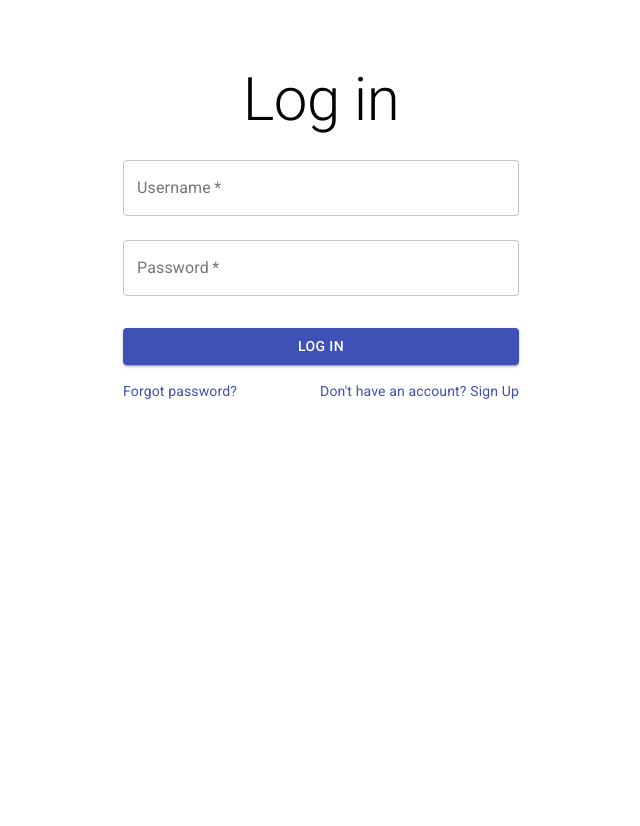
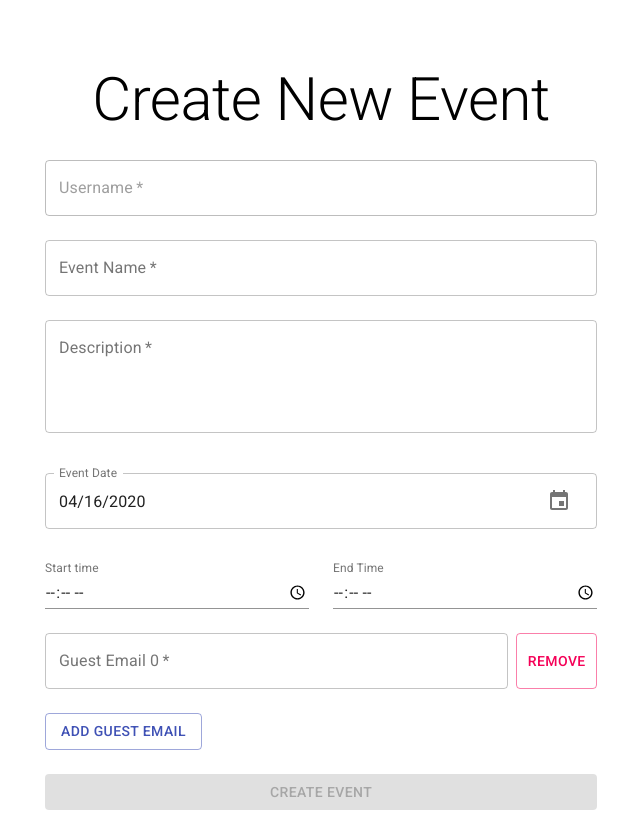
Before and after one commit to skb1129/calendar-app, a React app in the folder client/: page /event in a window 1280 px wide. Before the commit this address led to /login. Shown: the whole page, without its empty margins (319-959 px from the left). Before the commit the page ends 800 px from the top, so only its background shows below. Built offline with nearby package versions, Linux system fonts and the light colour scheme.

Commit message:
auth fix & create event call

```diff
--- a/client/src/App.jsx
+++ b/client/src/App.jsx
@@ -11,6 +11,18 @@ import Home from "./components/Home";
 import ScheduleForm from "./components/ScheduleForm";
 import TopBar from "./components/TopBar";
 import EventForm from "./components/EventForm";
+
+const PRIVATE_ROUTES = {
+  HOME: "/",
+  SCHEDULE: "/schedule",
+  EVENT: "/event",
+};
+
+const OPEN_ROUTES = {
+  LOGIN: "/login",
+  SIGNUP: "/signup",
+  EVENT: "/event",
+};
 
 function PrivateRoute({ component: Component, ...rest }) {
   const { isAuthenticated, loading } = useAuth();
@@ -32,13 +44,13 @@ function PrivateRoute({ component: Component, ...rest }) {
 
 function App() {
   return (
-    <AuthProvider>
+    <AuthProvider privateRoutes={Object.values(PRIVATE_ROUTES)} openRoutes={Object.values(OPEN_ROUTES)}>
       <Switch>
-        <PrivateRoute exact path="/" component={Home} />
-        <PrivateRoute exact path="/schedule" component={ScheduleForm} />
-        <Route exact path="/login" component={Login} />
-        <Route exact path="/signup" component={Signup} />
-        <Route exact path="/event" component={EventForm} />
+        <PrivateRoute exact path={PRIVATE_ROUTES.HOME} component={Home} />
+        <PrivateRoute exact path={PRIVATE_ROUTES.SCHEDULE} component={ScheduleForm} />
+        <Route exact path={OPEN_ROUTES.LOGIN} component={Login} />
+        <Route exact path={OPEN_ROUTES.SIGNUP} component={Signup} />
+        <Route exact path={OPEN_ROUTES.EVENT} component={EventForm} />
         <Redirect to="/" />
       </Switch>
     </AuthProvider>
--- a/client/src/components/EventForm.jsx
+++ b/client/src/components/EventForm.jsx
@@ -1,6 +1,7 @@
-import React, { useState } from "react";
+import React, { useCallback, useState } from "react";
+import format from "date-fns/format";
+
 import DateFnsUtils from "@date-io/date-fns";
-
 import { makeStyles } from "@material-ui/core/styles";
 import Typography from "@material-ui/core/Typography";
 import Grid from "@material-ui/core/Grid";
@@ -9,6 +10,8 @@ import Button from "@material-ui/core/Button";
 import CircularProgress from "@material-ui/core/CircularProgress";
 import Container from "@material-ui/core/Container";
 import { KeyboardDatePicker, MuiPickersUtilsProvider } from "@material-ui/pickers";
+
+import api from "../utils/api";
 
 const initialDate = new Date();
 initialDate.setHours(0, 0, 0, 0);
@@ -32,11 +35,11 @@ const useStyles = makeStyles((theme) => ({
   },
   emailInput: {
     width: "100%",
-    marginRight: theme.spacing(1)
+    marginRight: theme.spacing(1),
   },
 }));
 
-function EventForm() {
+function EventForm({ location }) {
   const classes = useStyles();
   const [name, setName] = useState("");
   const [description, setDescription] = useState("");
@@ -46,13 +49,61 @@ function EventForm() {
   const [guestEmails, setGuestEmails] = useState([""]);
   const [error, setError] = useState("");
   const [loading, setLoading] = useState(false);
+  const username = new URLSearchParams(location.search).get("username") || "";
+
+  const valid =
+    username &&
+    name &&
+    description &&
+    selectedDate &&
+    selectedDate >= initialDate &&
+    startTime &&
+    endTime &&
+    startTime < endTime &&
+    guestEmails.length &&
+    guestEmails.reduce((acc, cv) => acc && cv, true);
+
+  const onSubmit = useCallback(
+    async (event) => {
+      event.preventDefault();
+      if (!valid) return;
+      setLoading(true);
+      try {
+        await api.post("/event", {
+          username,
+          name,
+          description,
+          date: format(selectedDate, "yyyy-MM-dd"),
+          startTime,
+          endTime,
+          guestEmails,
+        });
+        setLoading(false);
+      } catch (e) {
+        setError("An error occurred while trying to create event.");
+        setLoading(false);
+      }
+    },
+    [username, valid, setLoading, name, description, selectedDate, startTime, endTime, guestEmails]
+  );
 
   return (
     <Container component="main" maxWidth="sm">
       <div className={classes.paper}>
         <Typography variant="h2">Create New Event</Typography>
-        <form className={classes.form}>
+        <form className={classes.form} onSubmit={onSubmit}>
           <Grid container spacing={3}>
+            <Grid item xs={12}>
+              <TextField
+                disabled
+                required
+                fullWidth
+                value={username}
+                name="username"
+                variant="outlined"
+                label="Username"
+              />
+            </Grid>
             <Grid item xs={12}>
               <TextField
                 required
@@ -141,10 +192,14 @@ function EventForm() {
                     variant="outlined"
                     label={`Guest Email ${key}`}
                   />
-                  <Button variant="outlined" color="secondary" onClick={() => {
-                    state.splice(Number(key), 1);
-                    setGuestEmails(state);
-                  }}>
+                  <Button
+                    variant="outlined"
+                    color="secondary"
+                    onClick={() => {
+                      state.splice(Number(key), 1);
+                      setGuestEmails(state);
+                    }}
+                  >
                     Remove
                   </Button>
                 </Grid>
@@ -162,7 +217,7 @@ function EventForm() {
             </Typography>
           )}
           <Button
-            disabled={loading}
+            disabled={!valid || loading}
             type="submit"
             fullWidth
             variant="contained"
--- a/client/src/contexts/AuthContext.jsx
+++ b/client/src/contexts/AuthContext.jsx
@@ -7,7 +7,7 @@ const AuthContext = React.createContext({});
 
 const useAuth = () => useContext(AuthContext);
 
-function AuthProvider({ children }) {
+function AuthProvider({ privateRoutes, openRoutes, children }) {
   const history = useHistory();
   const location = useLocation();
   const [user, setUser] = useState({});
@@ -16,38 +16,38 @@ function AuthProvider({ children }) {
   const [loading, setLoading] = useState(true);
 
   const onLoginSuccess = useCallback(
-    (data, redirectUrl = "") => {
+    (data, location = null) => {
       setUser(data.user);
       setAccessToken(data.accessToken);
       setIsAuthenticated(true);
       api.defaults.headers.common.Authorization = `Bearer ${data.accessToken}`;
       localStorage.setItem("accessToken", data.accessToken);
-      history.replace(redirectUrl || "/");
+      history.replace(location || "/");
     },
     [setUser, setAccessToken, setIsAuthenticated, history]
   );
 
-  const logout = useCallback(() => {
+  const logout = useCallback((location = null) => {
     loading && setLoading(false);
     isAuthenticated && setIsAuthenticated(false);
     accessToken && setAccessToken("");
     user && user.username && setUser({});
     localStorage.removeItem("accessToken");
     delete api.defaults.headers.common.Authorization;
-    history.push("/login");
+    history.push(location || "/login");
   }, [loading, setLoading, isAuthenticated, setIsAuthenticated, accessToken, setAccessToken, user, setUser, history]);
 
   useEffect(() => {
     const checkAuth = async () => {
       const token = localStorage.getItem("accessToken");
-      if (!token) return logout();
+      if (!token) return logout(openRoutes.includes(location.pathname) ? location : null);
       api.defaults.headers.common.Authorization = `Bearer ${token}`;
       try {
         const { data } = await api.post("/check-auth");
-        onLoginSuccess({ ...data, accessToken: token }, location.pathname);
+        onLoginSuccess({ ...data, accessToken: token }, privateRoutes.includes(location.pathname) ? location : null);
         setLoading(false);
       } catch (e) {
-        logout();
+        logout(openRoutes.includes(location.pathname) ? location : null);
       }
     };
     checkAuth();
```
